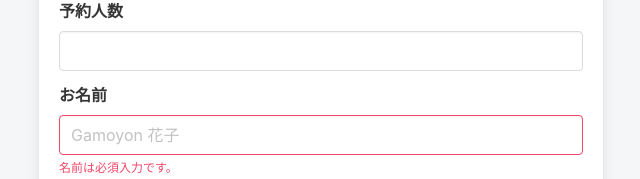
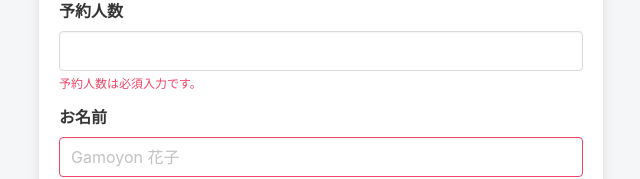
Before and after one commit to KentaYamada/siphon-reservation-manager, a Vue app: page /reservations/entry in a window 1280 px wide. Both pictures are taken after a click on the button "予約". Shown: the part 601-780 px from the top of the page, without its empty margins (319-959 px from the left). Built offline with nearby package versions, Linux system fonts and the light colour scheme; no server answers; the database is empty.

Commit message:
#92 予約人数の必須チェック漏れ修正

```diff
--- a/src/components/reservations/form/template.html
+++ b/src/components/reservations/form/template.html
@@ -69,6 +69,11 @@
                 <input type="number"
                        class="input has-text-right"
                        v-model.number="reservation.number_of_reservations">
+                <div v-if="validations.reservation.number_of_reservations.$error">
+                    <small class="help is-danger" v-if="!validations.reservation.number_of_reservations.required">
+                        予約人数は必須入力です。
+                    </small>
+                </div>
             </div>
         </div>
         <div class="field">
--- a/src/views/reservations/edit/script.ts
+++ b/src/views/reservations/edit/script.ts
@@ -37,6 +37,9 @@ export default Vue.extend({
         required
       },
       reserver_name: {
+        required
+      },
+      number_of_reservations: {
         required
       },
       tel: {
--- a/src/views/reservations/entry/script.ts
+++ b/src/views/reservations/entry/script.ts
@@ -40,6 +40,9 @@ export default Vue.extend({
         required
       },
       reserver_name: {
+        required
+      },
+      number_of_reservations: {
         required
       },
       tel: {
@@ -92,7 +95,8 @@ export default Vue.extend({
           });
       } else {
         const toastConfig: ToastConfig = {
-          message: "入力内容に誤りがあります。エラーメッセージを確認してください。",
+          message:
+            "入力内容に誤りがあります。エラーメッセージを確認してください。",
           type: "is-danger"
         };
         this.$buefy.toast.open(toastConfig);
```
